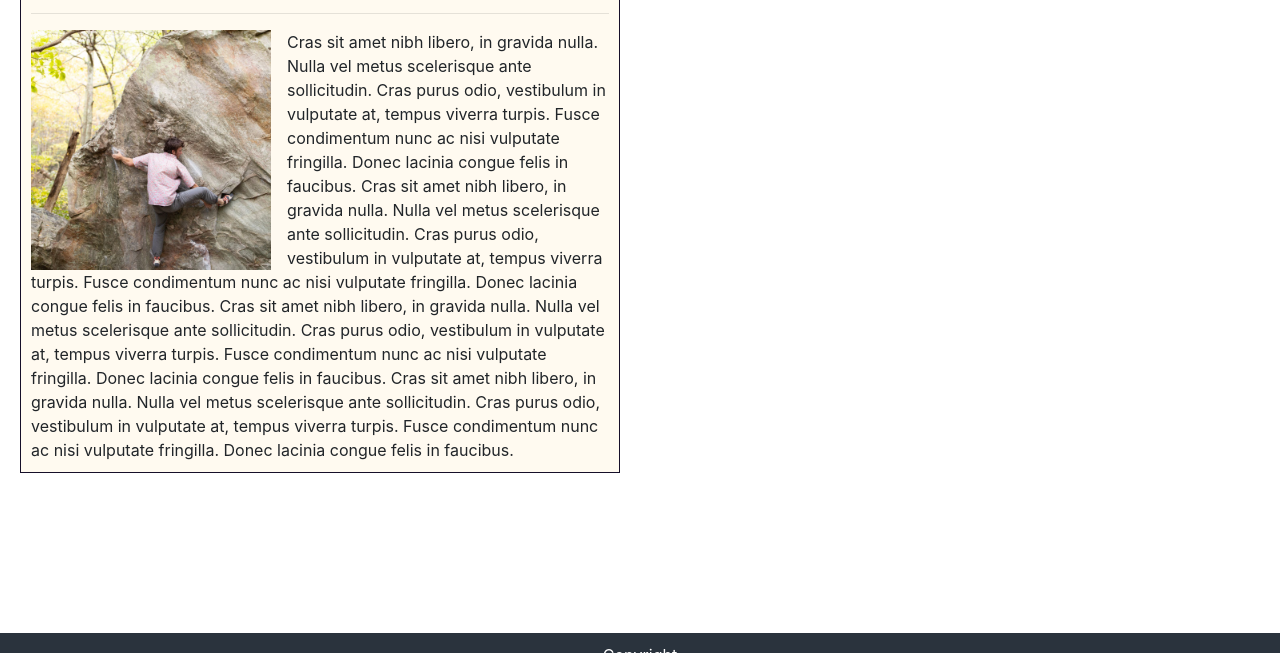
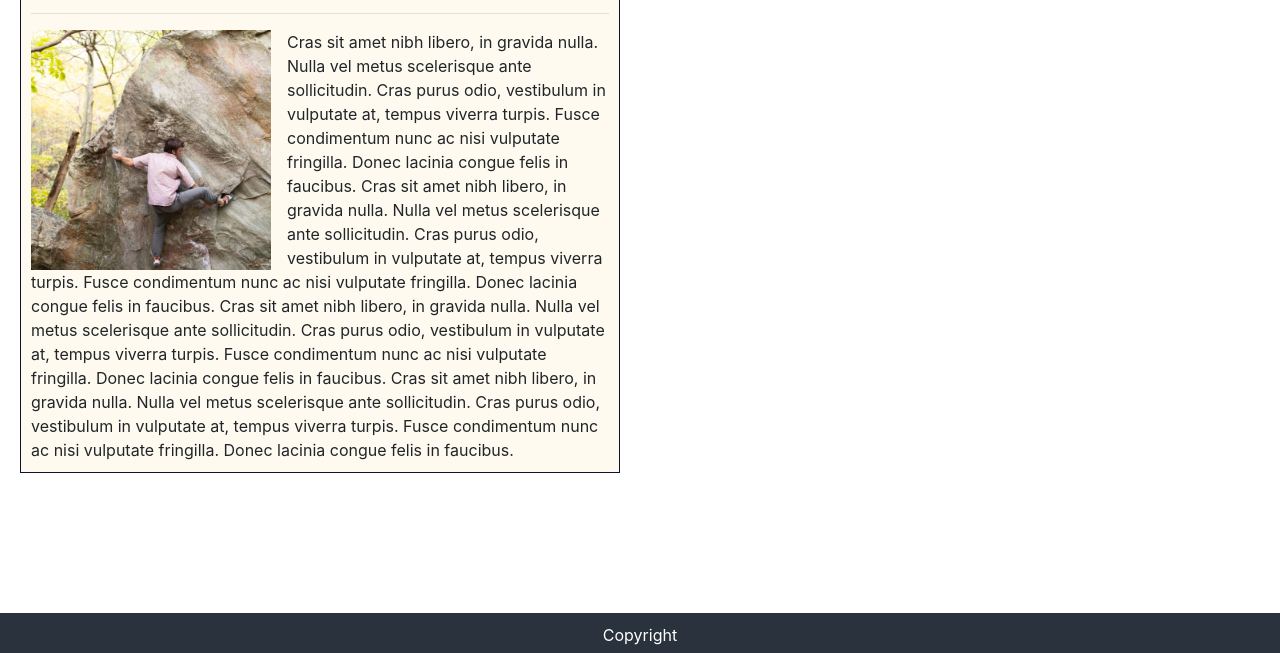
Before and after one commit to rodgersea/hw_2, a plain HTML site: page index.html in a window 1280 px wide. Shown: the part 147-800 px from the top of the page. Drawn offline with nearby package versions, Linux system fonts and the light colour scheme.

Commit message:
fixed footers

```diff
--- a/index.css
+++ b/index.css
@@ -73,7 +73,7 @@ footer {
     background-color: #2A333D;
     color: white;
     text-align: center;
-    height: 20px;
+    height: 40px;
 }
 
 #foot {
--- a/portfolio.css
+++ b/portfolio.css
@@ -70,7 +70,7 @@ footer {
     background-color: #2A333D;
     color: white;
     text-align: center;
-    height: 20px;
+    height: 40px;
 }
 
 #foot {
```
